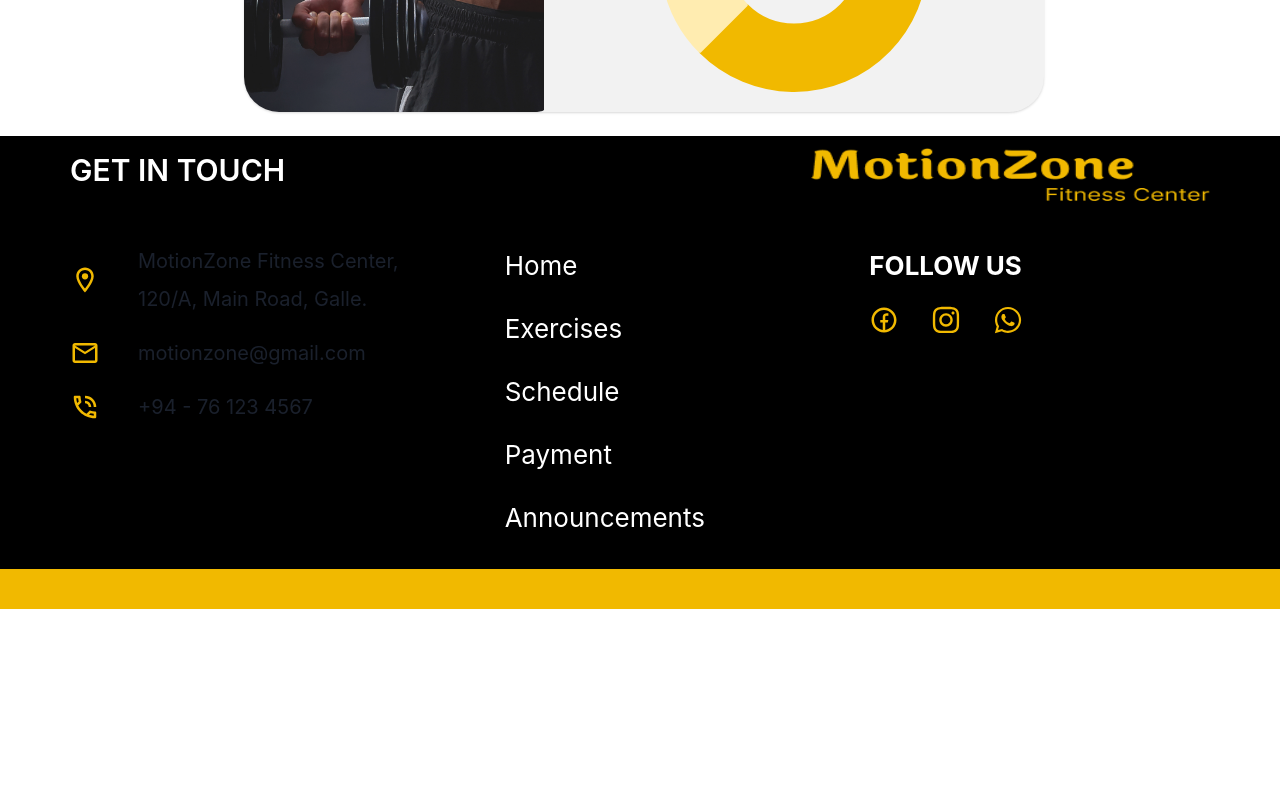
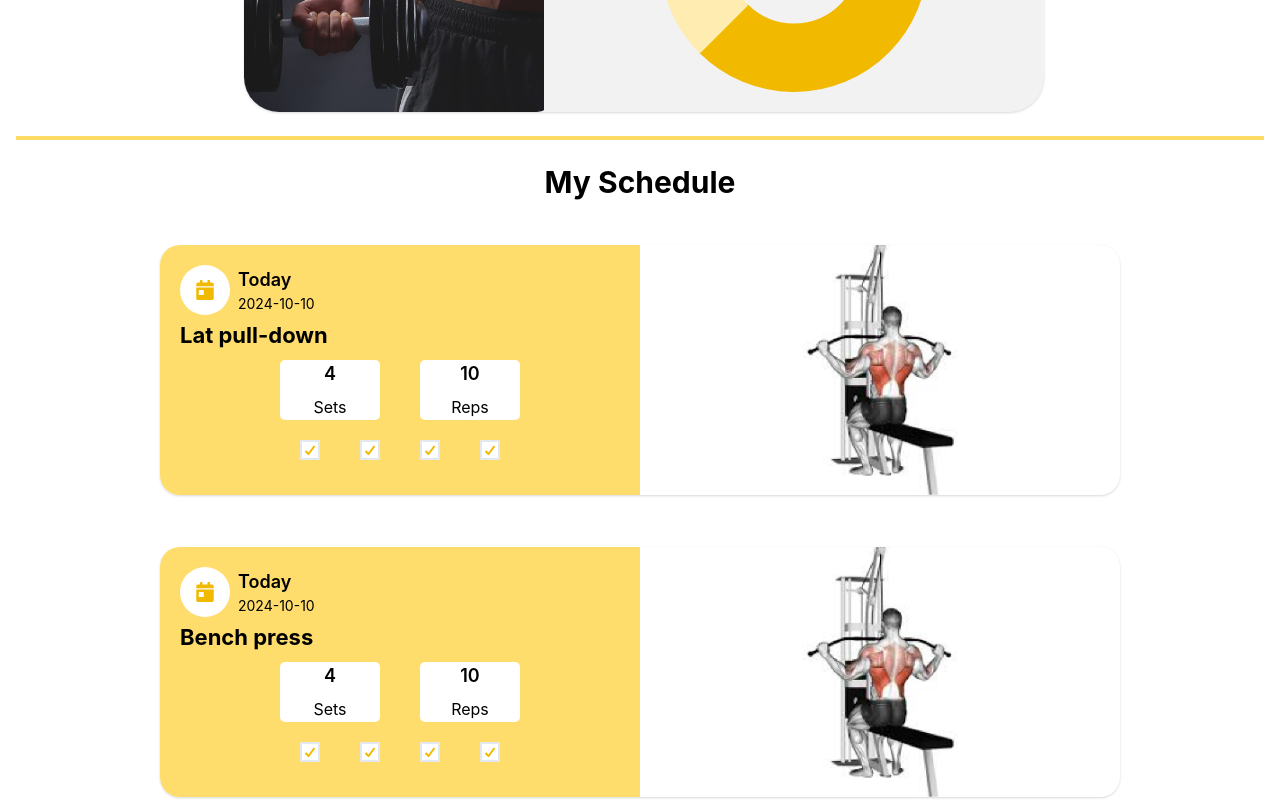
Before and after one commit to GymManagmentSystem/gym_client_web_app, a React (Vite) app: page /home in a window 1280 px wide. Shown: the part 1100-1900 px from the top of the page. Before the commit the page ends 1709 px from the top, so only its background shows below. Built offline with nearby package versions, Linux system fonts and the light colour scheme.

Commit message:
create schedule card

```diff
--- a/src/components/Home/DoughnutChart.tsx
+++ b/src/components/Home/DoughnutChart.tsx
@@ -6,7 +6,7 @@ ChartJS.register(ArcElement, Tooltip, Legend);
 
 const DoughnutChart = () => {
   const data = {
-    labels: ["Completed", "Not Completed"],
+    labels: ["Completed", "Not Complete"],
     datasets: [
       {
         data: [5, 3],
--- /dev/null
+++ b/src/components/Home/MySchedule.tsx
@@ -0,0 +1,61 @@
+import { Box,Text } from "@chakra-ui/react"
+import HorizontalBar from "../HorizontalBar"
+import ScheduleCard from "./ScheduleCard";
+import ExerciseImage from "../../assets/ex1.png"
+
+const MySchedule = () => {
+
+  const scheduleData =[
+    {
+      date:"2024-10-10",
+      name:"Lat pull-down",
+      sets:4,
+      reps:10,
+      image:ExerciseImage
+    },
+    {
+      date:"2024-10-10",
+      name:"Bench press",
+      sets:4,
+      reps:10,
+      image:ExerciseImage
+    },
+    {
+      date:"2024-10-10",
+      name:"Bench press",
+      sets:4,
+      reps:10,
+      image:ExerciseImage
+    },
+]
+
+  return (
+    <Box bg={"#fff"}>
+        <HorizontalBar/>
+        <Text sx={titleText}>My Schedule</Text>
+          {scheduleData.map(({name,date,sets,reps,image},index)=>(
+            <ScheduleCard
+            key={index}
+            name={name}
+            date={date}
+            sets={sets}
+            reps={reps}
+            image={image}
+            />
+          ))}
+
+
+    </Box>
+  )
+}
+
+const titleText = {
+    fontSize: { base: "18px", md: "22px", lg: "30px", xl: "30px" },
+    fontWeight: "bold",
+    color: "#000",
+    textAlign: "center",
+    mt: 5,
+    mb:5
+  };
+
+export default MySchedule
--- a/src/components/Home/ProgressChart.tsx
+++ b/src/components/Home/ProgressChart.tsx
@@ -27,9 +27,7 @@ const ProgressChart = () => {
           <Stack>
             <CardBody>
               <Text sx={{ color: "#F1B900",fontSize:{ base: "18px", md: "22px", lg: "30px", xl: "30px" },fontWeight:'semibold'}}>Workouts</Text>
-
               <DoughnutChart/>
-
             </CardBody>
           </Stack>
         </Card>
--- /dev/null
+++ b/src/components/Home/ScheduleCard.tsx
@@ -0,0 +1,80 @@
+import { Card, CardBody, Stack,Text,Image, VStack, Box, HStack, useBreakpointValue } from "@chakra-ui/react"
+import { Checkbox} from '@chakra-ui/react'
+import { FaCalendarDay } from "react-icons/fa";
+
+
+interface Props {
+  date:string,
+  name:string,
+  sets:number,
+  reps:number,
+  image:string
+}
+
+
+const ScheduleCard = ({date,name,sets,reps,image}:Props) => {
+
+  const iconSize = useBreakpointValue({base:'12px',md:'15px',lg:'18px',xl:'20px'})
+
+  return (
+
+<Box alignItems={"center"} justifyContent={"center"} m={{base:2,md:5,lg:10}} pb={3}display={{ base: 'block', lg: 'flex' }} >
+
+<Card
+  direction={{ base: "row"}}
+  overflow="hidden"
+  borderRadius={"20px"}
+  bg={"#fff"}
+  width={{base:'auto',md:'auto',lg:'80%'}}
+  height={{ base: '50%', md: '250px', lg: '250px' }}
+  justifyContent={'space-between'}
+>
+  <Stack  flex={1}>
+    <CardBody bg={'#FFDD6D'}>
+      <HStack>
+        <Box bg={'#fff'} boxSize={{base:'25px',md:'30px',lg:'40px',xl:'50px'}} borderRadius={'25px'} alignItems={'center'} justifyContent={"center"} display={'flex'} >
+        <FaCalendarDay color="#F1B900" size={iconSize}/>
+        </Box>
+      <Box style={{alignItems:'flex-start'}}>
+      <Text sx={{ color: "#000",fontSize:{ base: "12px", md: "16px", lg: "16px", xl: "18px" },fontWeight:'semibold'}}>Today</Text>
+      <Text sx={{ color: "#000",fontSize:{ base: "8px", md: "12px", lg: "12px", xl: "14px" }}}>{date}</Text>
+      </Box>
+      </HStack>
+
+      <Text sx={{ color: "#000",fontSize:{ base: "12px", md: "18px", lg: "20px", xl: "22px" },fontWeight:'bold',mt:1,mb:2}}>{name}</Text>
+
+      <HStack  alignItems={'center'} justifyContent={'center'} mt={1} spacing={{base:5,md:8,lg:10,xl:10}}>
+      <Box bg={'#fff'} width={{base:'60px',md:'80px',lg:'100px',xl:'100px'}} height={{base:'40px',md:'50px',lg:'60px',xl:'60px'}} borderRadius={'5px'} alignItems={'center'}justifyContent={'center'} display={'flex'}>
+        <VStack>
+        <Text sx={{color:'#000',fontSize:{base: "12px", md: "15px", lg: "18px", xl: "18px" }, fontWeight:'semibold'}}>{sets}</Text>
+        <Text sx={{color:'#000',fontSize:{base: "12px", md: "14px", lg: "16px", xl: "16px"} }}>Sets</Text>
+        </VStack>
+      </Box>
+      <Box bg={'#fff'} width={{base:'60px',md:'80px',lg:'100px',xl:'100px'}} height={{base:'40px',md:'50px',lg:'60px',xl:'60px'}} borderRadius={'5px'} alignItems={'center'}justifyContent={'center'} display={'flex'} >
+        <VStack>
+        <Text sx={{color:'#000',fontSize:{base: "12px", md: "15px", lg: "18px", xl: "18px" }, fontWeight:'semibold'}}>{reps}</Text>
+        <Text sx={{color:'#000',fontSize:{base: "12px", md: "14px", lg: "16px", xl: "16px"} }}>Reps</Text>
+        </VStack>
+      </Box>
+      </HStack>
+      <HStack spacing={{base:5,md:8,lg:10,xl:10}} alignItems={'center'} justifyContent={'center'} mt={{base:3,md:5,lg:5,xl:5}}>
+      <Checkbox size={{base:'sm',md:'md',lg:'lg',xl:'lg'}} colorScheme='#fff' iconColor="#F1B900" bg={'#fff'} borderRadius={'2px'} defaultChecked/>
+      <Checkbox size={{base:'sm',md:'md',lg:'lg',xl:'lg'}} colorScheme='#fff' iconColor="#F1B900" bg={'#fff'} borderRadius={'2px'} defaultChecked/>
+      <Checkbox size={{base:'sm',md:'md',lg:'lg',xl:'lg'}} colorScheme='#fff' iconColor="#F1B900" bg={'#fff'} borderRadius={'2px'} defaultChecked/>
+      <Checkbox size={{base:'sm',md:'md',lg:'lg',xl:'lg'}} colorScheme='#fff' iconColor="#F1B900" bg={'#fff'} borderRadius={'2px'} defaultChecked/>
+      </HStack>
+    </CardBody>
+  </Stack>
+  <Stack flex={1} >
+  <Image src={image}  objectFit={"contain"} height={'100%'} width={'100%'}/>
+  </Stack>
+</Card>
+</Box>
+
+
+  )
+}
+
+
+
+export default ScheduleCard
--- a/src/pages/Home.tsx
+++ b/src/pages/Home.tsx
@@ -3,6 +3,7 @@ import HomeHeader from "../components/HomeHeader";
 import HomeImage from "../assets/home.png";
 import Footer from "../components/Footer";
 import ProgressChart from "../components/Home/ProgressChart";
+import MySchedule from "../components/Home/MySchedule";
 
 const Home = () => {
   return (
@@ -62,9 +63,8 @@ const Home = () => {
               <Text sx={keepText}>Keep moving forward!</Text>
             </Box>
           </Box>
-
           <ProgressChart/>
-
+          <MySchedule/>
         </GridItem>
 
         <GridItem
```
Also changed, not shown: src/assets/ex1.png (added).
